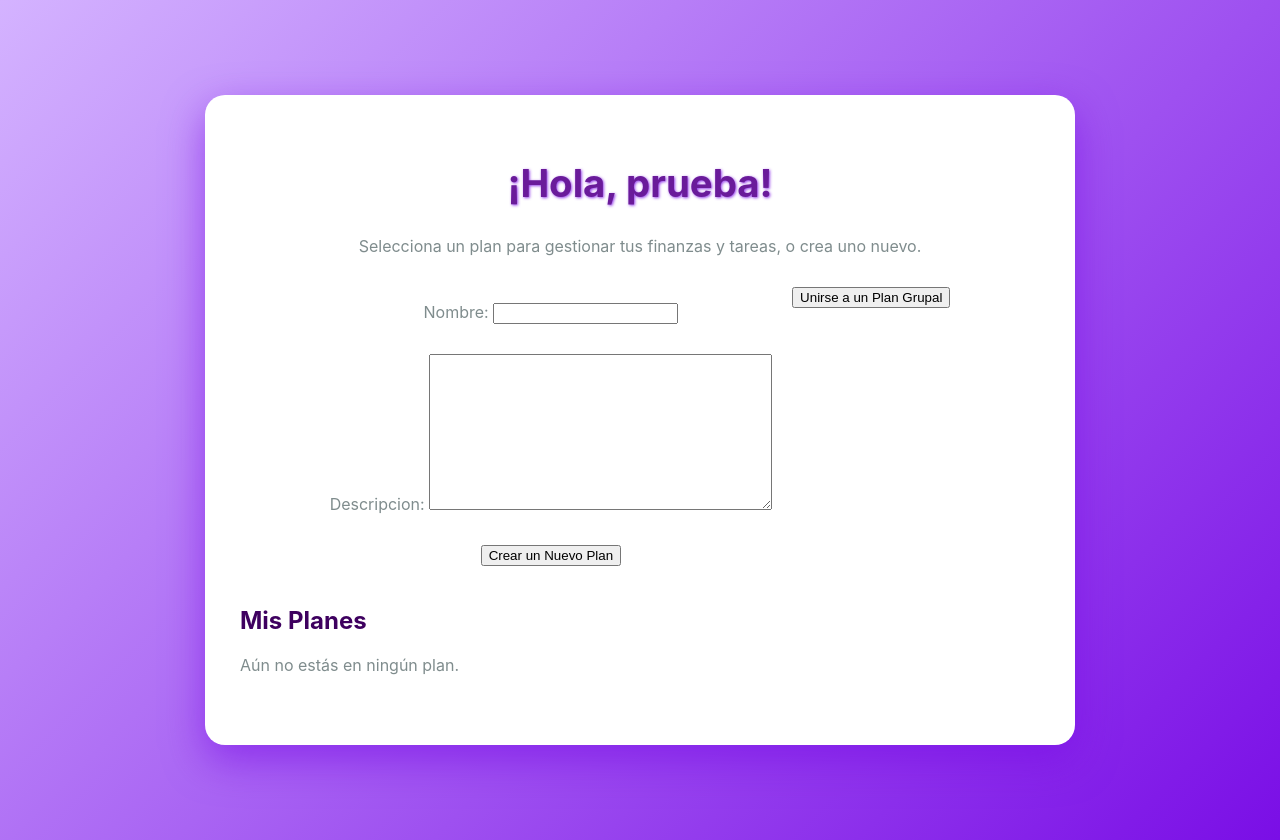
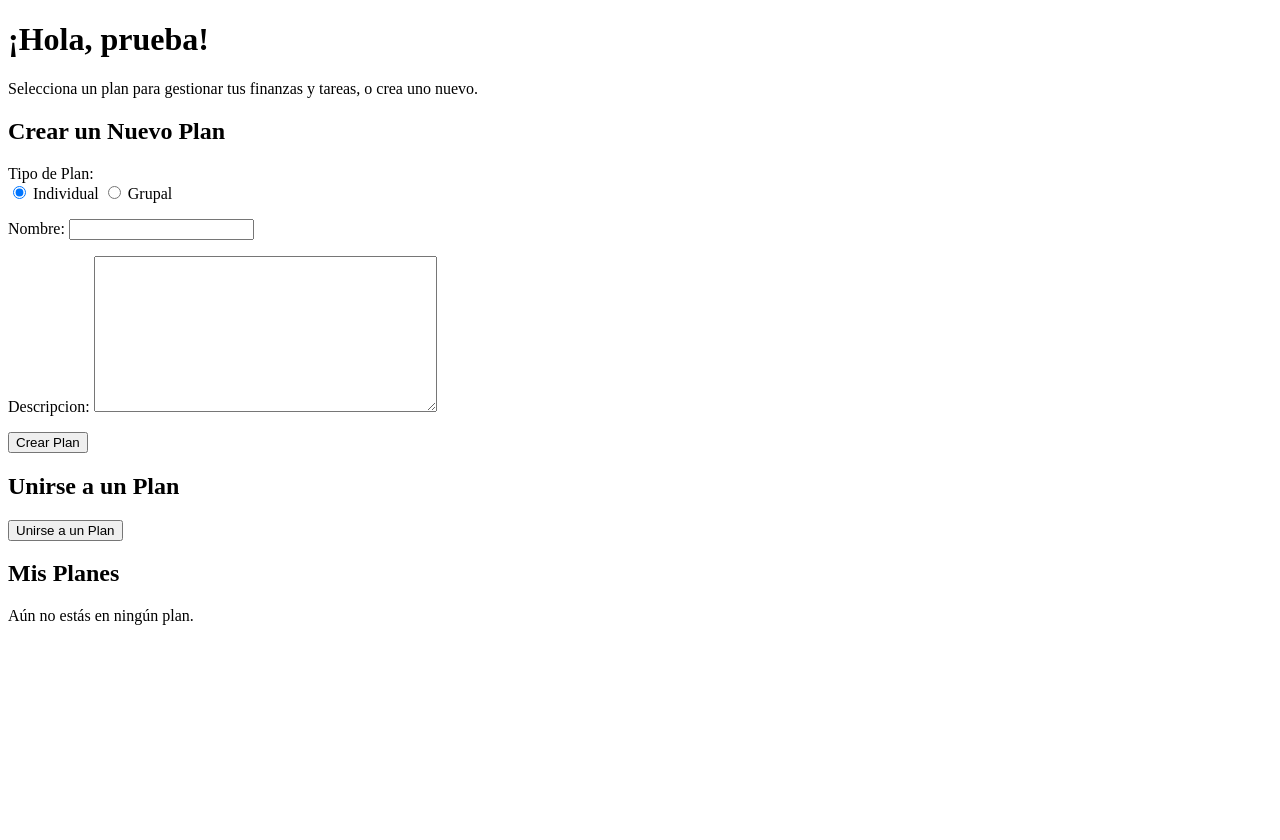
Before and after one commit to lunappp/ecoSmart, a Django app: page /Dashboard/ in a window 1280 px wide. After the commit the page ends 625 px from the top, so only its background shows below. Run offline with Django 5.2, Linux system fonts and the light colour scheme; a user stored in the database is signed in; data comes from the database, SQL or seed files in the repository; both versions use the stored data as it was after the commit.

Commit message:
podemos ingresar ganancias y gastos y da como resultado la capital que nte deja, faltaria hacer un grafico que funcione

```diff
--- a/EcoSmart/App/templates/dashboard/index.html
+++ b/EcoSmart/App/templates/dashboard/index.html
@@ -5,178 +5,62 @@
     <title>Dashboard | EcoSmart</title>
 
 </head>
-<style>
-                body {
-            font-family: 'Inter', Arial, sans-serif;
-            background: linear-gradient(135deg, #d4b3ff, #7a0ee6);
-            min-height: 100vh;
-            display: flex;
-            justify-content: center;
-            align-items: center;
-            padding: 20px;
-            color: #3e005f;
-            margin: 0;
-        }
 
-        /* Contenedor principal del Dashboard, adaptado del formulario de registro */
-        .Dashboard-container {
-            background: #fff;
-            padding: 40px 35px;
-            border-radius: 20px;
-            box-shadow: 0 15px 40px rgba(122, 14, 230, 0.6);
-            width: 90%;
-            max-width: 800px;
-            text-align: center;
-            transition: transform 0.3s ease;
-        }
-
-        .Dashboard-container:hover {
-            transform: translateY(-10px);
-            box-shadow: 0 25px 50px rgba(122, 14, 230, 0.8);
-        }
-
-        /* Títulos */
-        h1, h3 {
-            font-weight: 700;
-            color: #6a1b9a;
-            text-shadow: 1px 1px 3px rgba(122, 14, 230, 0.8);
-        }
-
-        h1 {
-            font-size: 2.4rem;
-            margin-bottom: 30px;
-        }
-
-        h3 {
-            font-size: 1.5rem;
-            color: #4a00e0;
-        }
-
-        /* Párrafos */
-        p {
-            color: #7f8c8d;
-            margin-bottom: 30px;
-        }
-
-        /* Opciones de plan (botones) */
-        .plan-options {
-            display: flex;
-            justify-content: center;
-            gap: 20px;
-            margin-bottom: 40px;
-        }
-
-        .plan-options a {
-            background: linear-gradient(135deg, #8e2de2, #4a00e0);
-            color: white;
-            font-weight: 700;
-            padding: 16px 30px;
-            border-radius: 50px;
-            text-decoration: none;
-            font-size: 1.2rem;
-            box-shadow: 0 12px 25px rgba(74, 0, 224, 0.7);
-            transition: background 0.4s ease, box-shadow 0.4s ease, transform 0.3s ease;
-        }
-
-        .plan-options a:hover {
-            background: linear-gradient(135deg, #4a00e0, #8e2de2);
-            box-shadow: 0 15px 40px rgba(122, 14, 230, 0.9);
-            transform: translateY(-3px);
-        }
-
-        /* Lista de planes (tarjetas) */
-        .plans-list {
-            text-align: left;
-            margin-top: 20px;
-        }
-
-        .plan-card {
-            background-color: #f4f4f9;
-            padding: 25px;
-            border-radius: 15px;
-            margin-bottom: 15px;
-            display: flex;
-            justify-content: space-between;
-            align-items: center;
-            transition: box-shadow 0.3s ease, background-color 0.3s ease;
-            text-decoration: none;
-            color: inherit;
-            cursor: pointer;
-        }
-
-        .plan-card:hover {
-            box-shadow: 0 8px 20px rgba(122, 14, 230, 0.3);
-            background-color: #ececec;
-        }
-
-        .plan-card h3 {
-            margin: 0;
-            color: #6a1b9a;
-            text-shadow: none;
-        }
-
-        .plan-card p {
-            margin: 5px 0 0;
-            color: #555;
-            font-size: 1rem;
-        }
-
-        .plan-card a {
-            text-decoration: none;
-            color: #4a00e0;
-            font-weight: 700;
-            transition: color 0.3s ease;
-        }
-
-        .plan-card a:hover {
-            color: #6a1b9a;
-        }
-
-        /* Responsive */
-        @media (max-width: 600px) {
-            .plan-options {
-                flex-direction: column;
-                gap: 15px;
-            }
-            .Dashboard-container {
-                padding: 30px 20px;
-            }
-            h1 {
-                font-size: 2rem;
-                margin-bottom: 20px;
-            }
-        }
-    </style>
 <body>
-    <div class="Dashboard-container">
+    <div class="dashboard-container">
         <h1>¡Hola, {{ request.user.username }}!</h1>
         <p>Selecciona un plan para gestionar tus finanzas y tareas, o crea uno nuevo.</p>
 
          <div class="plan-options">
+        <h2 class="text-2xl font-bold mb-4">Crear un Nuevo Plan</h2>
         <form method="post" action="{% url 'Dashboard' %}">
             {% csrf_token %}
+
+            <div class="mb-4">
+                <label class="block text-gray-700 font-bold mb-2">
+                    Tipo de Plan:
+                </label>
+                <div class="flex items-center space-x-4">
+                    <label class="inline-flex items-center">
+                        <input type="radio" class="form-radio text-indigo-600" name="tipo_plan" value="individual" checked>
+                        <span class="ml-2">Individual</span>
+                    </label>
+                    <label class="inline-flex items-center">
+                        <input type="radio" class="form-radio text-indigo-600" name="tipo_plan" value="grupal">
+                        <span class="ml-2">Grupal</span>
+                    </label>
+                </div>
+            </div>
+
             {{ crear_form.as_p }}
-                <button type="submit" name="crear_plan">Crear un Nuevo Plan</button>
+            <button type="submit" name="crear_plan" class="w-full bg-indigo-600 text-white font-bold py-2 px-4 rounded-lg hover:bg-indigo-700 transition-colors">
+                Crear Plan
+            </button>
         </form>
 
+        <h2 class="text-2xl font-bold mt-8 mb-4">Unirse a un Plan</h2>
         <form method="post" action="{% url 'Dashboard' %}">
             {% csrf_token %}
             {{ unirse_form.as_p }}
-                <button type="submit" name="unirse_a_plan">Unirse a un Plan Grupal</button>
+            <button type="submit" name="unirse_a_plan" class="w-full bg-gray-500 text-white font-bold py-2 px-4 rounded-lg hover:bg-gray-600 transition-colors">
+                Unirse a un Plan
+            </button>
         </form>
     </div>
 
     <div class="plans-list">
-    <h2>Mis Planes</h2>
+        <h2 class="text-2xl font-bold mb-4">Mis Planes</h2>
         {% for suscripcion in mis_planes %}
-        <a href="{% url 'Menu_plan' suscripcion.plan.id %}">
+            <a href="{% url 'Menu_plan' suscripcion.plan.id %}" class="block">
                 <div class="plan-card">
-                <h3>{{ suscripcion.plan.nombre }}</h3>
+                    <h3 class="text-xl font-bold">{{ suscripcion.plan.nombre }}</h3>
+                    <p class="text-gray-500">Tipo: {{ suscripcion.plan.get_tipo_plan_display }}</p>
                 </div>
             </a>
         {% empty %}
-        <p>Aún no estás en ningún plan.</p>
+            <p class="text-gray-500">Aún no estás en ningún plan.</p>
         {% endfor %}
+    </div>
 </div>
     </div>
 </body>
--- a/EcoSmart/App/views.py
+++ b/EcoSmart/App/views.py
@@ -74,19 +74,15 @@
     if request.method == 'POST' and 'crear_plan' in request.POST:
         crear_form = CrearPlanForm(request.POST)
         if crear_form.is_valid():
-            # Create the plan instance but don't save to the database yet
             nuevo_plan = crear_form.save(commit=False)
-
-            # Assign the current user as the plan's creator
             nuevo_plan.creador = request.user
-
-            # Now, save the instance to the database
-            nuevo_plan.save()
-
-            # Create the subscription linking the user to the plan
-            Suscripcion.objects.create(usuario=request.user, plan=nuevo_plan)
-
-            return redirect('Dashboard')
+            # Obtener el tipo de plan desde el formulario y asignarlo
+            tipo_plan = request.POST.get('tipo_plan')
+            if tipo_plan in ['individual', 'grupal']:
+                nuevo_plan.tipo_plan = tipo_plan
+                nuevo_plan.save()
+                Suscripcion.objects.create(usuario=request.user, plan=nuevo_plan)
+                return redirect('Dashboard')
 
     elif request.method == 'POST' and 'unirse_a_plan' in request.POST:
         unirse_form = UnirseAForm(request.POST)
@@ -109,7 +105,6 @@
     }
 
     return render(request, 'dashboard/index.html', context)
-
 #--------------------- planes ---------------------#
 def crear_plan_view(request):
     if request.method == 'POST':
--- a/EcoSmart/EcoSmart/settings.py
+++ b/EcoSmart/EcoSmart/settings.py
@@ -119,6 +119,7 @@
 STATIC_URL = 'static/'
 STATICFILES_DIRS = [
     BASE_DIR / "App" / "static",
+    BASE_DIR / "Planes_app" / "static",
 ]
 
 # Default primary key field type
--- a/EcoSmart/EcoSmart/urls.py
+++ b/EcoSmart/EcoSmart/urls.py
@@ -34,9 +34,10 @@
     #----------------- menu principal -----------------#
     path('Inicio/',App.views.Inicio, name= 'Inicio'),
     path('transacciones/',App.views.transacciones, name= 'transacciones'),
-    path('Estadisticas/',App.views.Estadisticas, name= 'Estadisticas'),
+    #path('Estadisticas/',App.views.Estadisticas, name= 'Estadisticas'),
 
     #----------------------planes-----------------------#
     path('planes/', include('Planes_app.urls')),
 
+
 ]
--- a/EcoSmart/Planes_app/forms.py
+++ b/EcoSmart/Planes_app/forms.py
@@ -1,5 +1,7 @@
+# Planes_app/forms.py
+
 from django import forms
-from .models import Plan, Suscripcion
+from .models import Plan, Suscripcion, Ingreso, Gasto
 
 class CrearPlanForm(forms.ModelForm):
     """
@@ -14,3 +16,23 @@
     Formulario simple para unirse a un plan existente.
     """
     plan_id = forms.IntegerField(widget=forms.HiddenInput())
+
+class IngresoForm(forms.ModelForm):
+    class Meta:
+        model = Ingreso
+        fields = ['nombre', 'tipo_ingreso', 'cantidad']
+        widgets = {
+            'nombre': forms.TextInput(attrs={'class': 'w-full px-4 py-2 border rounded-lg focus:outline-none focus:ring-2 focus:ring-indigo-600', 'placeholder': 'Nombre del ingreso'}),
+            'tipo_ingreso': forms.Select(attrs={'class': 'w-full px-4 py-2 border rounded-lg focus:outline-none focus:ring-2 focus:ring-indigo-600'}),
+            'cantidad': forms.NumberInput(attrs={'class': 'w-full px-4 py-2 border rounded-lg focus:outline-none focus:ring-2 focus:ring-indigo-600', 'placeholder': 'Cantidad'}),
+        }
+
+class GastoForm(forms.ModelForm):
+    class Meta:
+        model = Gasto
+        fields = ['nombre', 'tipo_gasto', 'cantidad']
+        widgets = {
+            'nombre': forms.TextInput(attrs={'class': 'w-full px-4 py-2 border rounded-lg focus:outline-none focus:ring-2 focus:ring-indigo-600', 'placeholder': 'Nombre del gasto'}),
+            'tipo_gasto': forms.Select(attrs={'class': 'w-full px-4 py-2 border rounded-lg focus:outline-none focus:ring-2 focus:ring-indigo-600'}),
+            'cantidad': forms.NumberInput(attrs={'class': 'w-full px-4 py-2 border rounded-lg focus:outline-none focus:ring-2 focus:ring-indigo-600', 'placeholder': 'Cantidad'}),
+        }
--- a/EcoSmart/Planes_app/urls.py
+++ b/EcoSmart/Planes_app/urls.py
@@ -1,9 +1,12 @@
-# Planes_app/urls.py
-
 from django.urls import path
 from . import views
 
 urlpatterns = [
-    # Esta ruta capturará el ID del plan que se elija
     path('<int:plan_id>/', views.Menu_plan, name='Menu_plan'),
+
+        path('<int:plan_id>/ingresos/', views.ingresos, name='ingresos'),
+    path('<int:plan_id>/gastos/', views.gastos, name='gastos'),
+
+    path('<int:plan_id>/estadisticas/', views.estadisticas, name='estadisticas'),
+
 ]
```
Also changed, not shown: EcoSmart/Planes_app/models.py (+42 -0 lines), EcoSmart/Planes_app/templates/estadisticas.html (added, +102 -0 lines), EcoSmart/Planes_app/templates/gastos.html (added, +50 -0 lines), EcoSmart/Planes_app/templates/ingresos.html (added, +50 -0 lines), EcoSmart/Planes_app/templates/menu_plan.html (+9 -6 lines), EcoSmart/Planes_app/views.py (+60 -4 lines), EcoSmart/Planes_app/migrations/0002_ingreso_gasto.py (added), EcoSmart/Planes_app/migrations/0003_plan_tipo_plan.py (added), EcoSmart/Planes_app/migrations/0004_alter_gasto_tipo_gasto_alter_ingreso_tipo_ingreso.py (added), EcoSmart/Planes_app/static/menu_plan.css (added), EcoSmart/db.sqlite3. Lines whose indentation alone changed are shown as unchanged.
